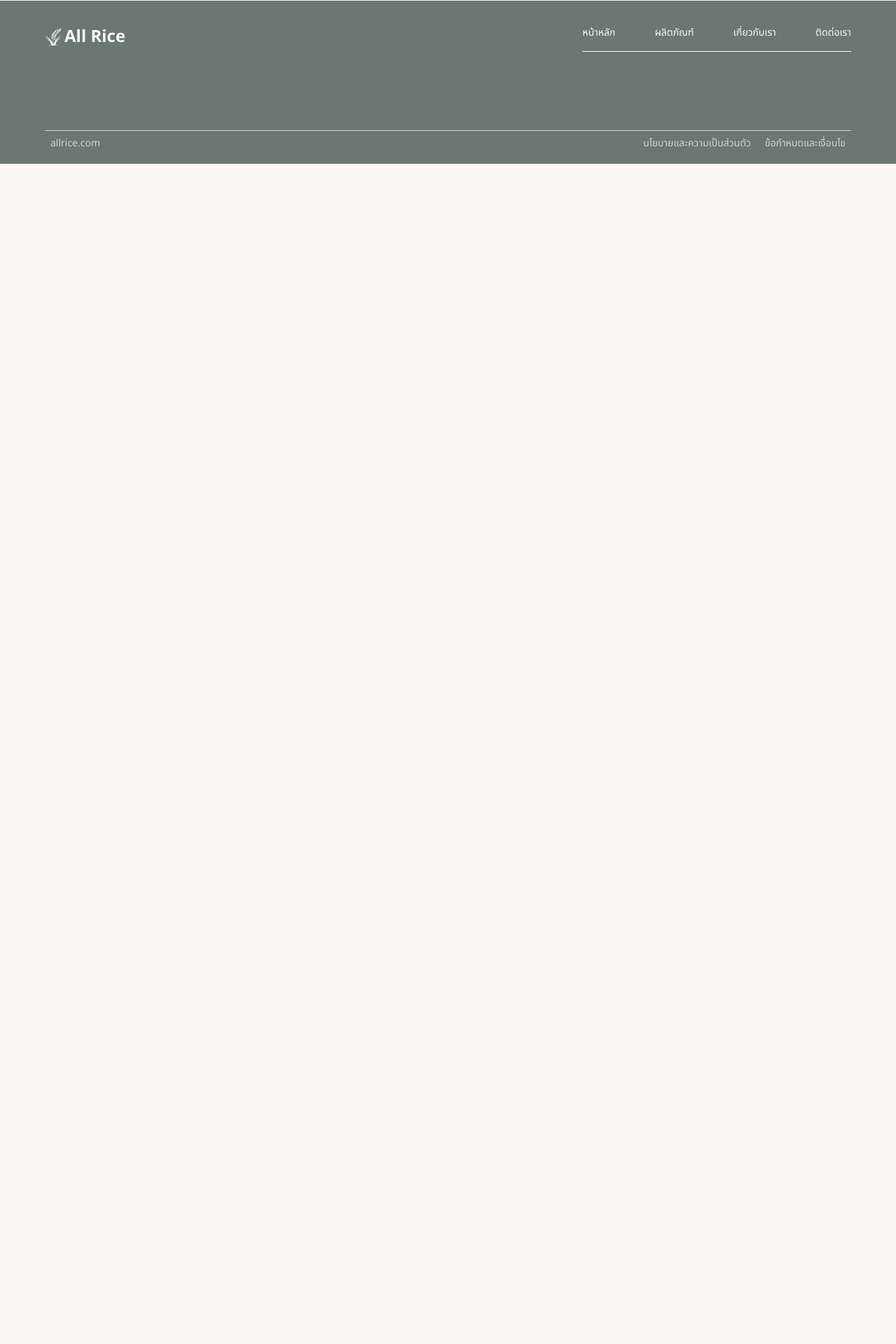
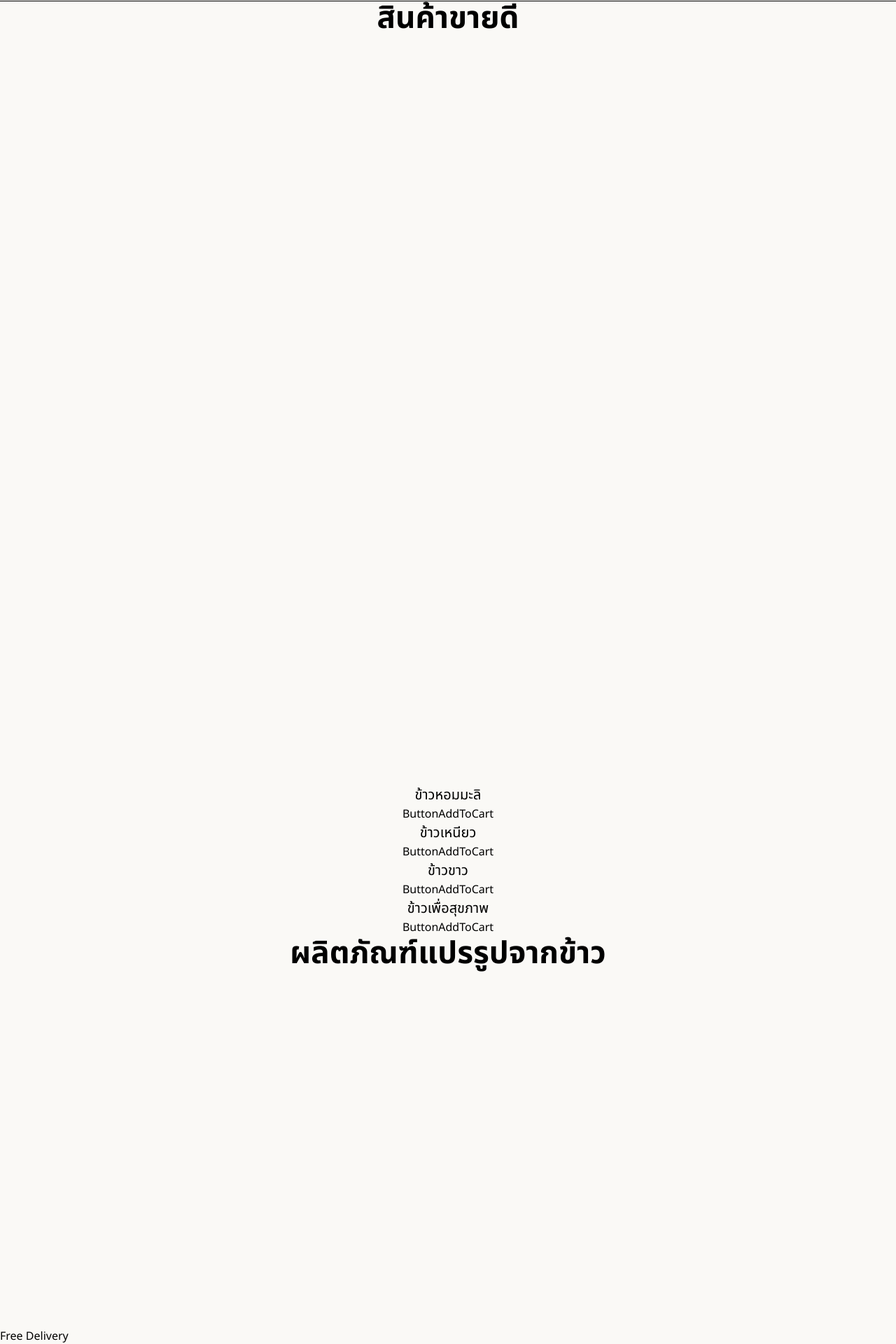
Before and after one commit to z3tz3r0/jsd9-pheonix_wicianburi-frontend, a React (Vite) app: page / in a window 1280 px wide. Shown: the part 863-2783 px from the top of the page at 70% size. Before the commit the page ends 1097 px from the top, so only its background shows below. Built offline with nearby package versions, Linux system fonts and the light colour scheme; some icons are missing.

Commit message:
add homepage section

```diff
--- a/src/pages/Home.jsx
+++ b/src/pages/Home.jsx
@@ -1,13 +1,53 @@
 import React from 'react'
-import NavBar from '../components/NavBar'
+import { Typography } from '@mui/material'
+import ButtonAddToCart from '../components/ButtonAddToCart'
+
 
 const Home = () => {
     return (
         <div>
-            <section className='overflow-hidden h-screen'>
-                <figure className='hidden sm:flex justify-center fixed top-0 right-0 w-[480px] h-[500px] bg-[var(--clr-accent)] rounded-b-full z-0 mr-[300px]'>
-                    <img src="/assets/homepage-img.png" alt="" className='z-10'/>
-                </figure>
+            <section className='h-screen outline'>
+                {/* <figure className='hidden sm:flex relative overflow-hidden -z-0'>
+                    <figure className='fixed w-[480px] h-[500px] bg-accent rounded-b-full top-0 right-0'>
+                        <img src="/assets/homepage-img.png" alt=""/>
+                    </figure>
+                </figure> */}
+            </section>
+
+            <section className='flex flex-col items-center h-[560px]'>
+                <Typography variant="h3" component="h2">สินค้าขายดี</Typography>
+            </section>
+
+            <section className='h-[560px]'>
+
+            </section>
+
+            <section>
+                <div className='flex flex-col items-center'>
+                    <Typography component="h3" sx={{fontSize: '1.25rem'}}>ข้าวหอมมะลิ</Typography>
+                    <ButtonAddToCart />
+                </div>
+                <div className='flex flex-col items-center'>
+                    <Typography component="h3" sx={{fontSize: '1.25rem'}}>ข้าวเหนียว</Typography>
+                    <ButtonAddToCart />
+                </div>
+                <div className='flex flex-col items-center'>
+                    <Typography component="h3" sx={{fontSize: '1.25rem'}}>ข้าวขาว</Typography>
+                    <ButtonAddToCart />
+                </div>
+                <div className='flex flex-col items-center'>
+                    <Typography component="h3" sx={{fontSize: '1.25rem'}}>ข้าวเพื่อสุขภาพ</Typography>
+                    <ButtonAddToCart />
+                </div>
+            </section>
+
+            <section className='flex flex-col items-center h-[560px]'>
+                <Typography variant="h3" component="h2">ผลิตภัณฑ์แปรรูปจากข้าว</Typography>
+            </section>
+
+            <section>
+                <p>Free Delivery</p>
+                <p>On all order over ฿1000</p>
             </section>
         </div>
     )
```
